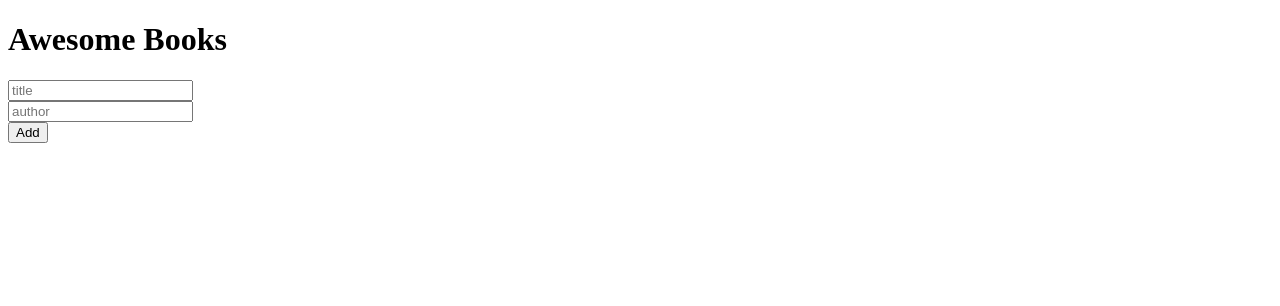
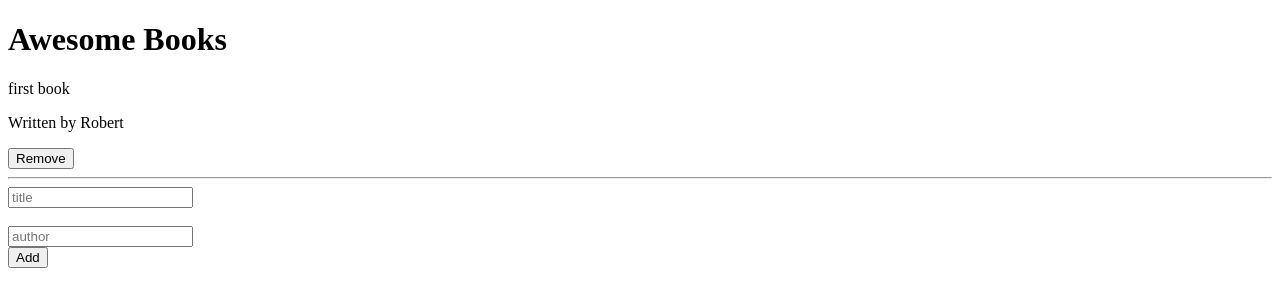
Before and after one commit to MariamOsman11/Awesome-Books, a website: page index.html in a window 1280 px wide. Drawn offline with Linux system fonts and the light colour scheme.

Commit message:
Added manipulations with js.

```diff
--- a/index.html
+++ b/index.html
@@ -16,9 +16,9 @@
          </div>
          <div>
             <form action="" id="form-action">
-               <input type="text" name="text" placeholder="title" id="title"><br>
-               <input type="text" name="text" placeholder="author" id="author"><br>
-               <button id="btn-add">Add</button>
+               <input type="text" name="text" placeholder="title" class="title"><br><br>
+               <input type="text" name="text" placeholder="author" class="author"><br>
+               <button id="btn-add" onclick="formData()">Add</button>
             </form>
          </div>
       </div>
--- a/js/index.js
+++ b/js/index.js
@@ -1,36 +1,28 @@
-// window.addEventListener('DOMContentLoaded', () => {
-//     const mainContainer = document.createElement('div');
-//     mainContainer.classList.add('added-books');
-//     const paragraphOne= document.createElement('p')
-//     paragraphOne.innerHTML = "first book";
-//     const paragraphTwo = document.createElement('p');
-//     paragraphTwo.innerHTML = "Written by Robert";
-//     const underline = document.createElement('hr');
-//     const buttonRemove = document.createElement('button');
-//     buttonRemove.innerHTML='Remove';
-//     mainContainer.appendChild(paragraphOne);
-//     mainContainer.appendChild(paragraphTwo);
-//     mainContainer.appendChild(buttonRemove);
-//     mainContainer.appendChild(underline);
-//     document.getElementById('bookList').appendChild(mainContainer);
-// });
+window.addEventListener('DOMContentLoaded', () => {
+    const mainContainer = document.createElement('div');
+    mainContainer.classList.add('added-books');
+    const paragraphOne= document.createElement('p')
+    paragraphOne.innerHTML = "first book";
+    const paragraphTwo = document.createElement('p');
+    paragraphTwo.innerHTML = "Written by Robert";
+    const underline = document.createElement('hr');
+    const buttonRemove = document.createElement('button');
+    buttonRemove.innerHTML='Remove';
+    mainContainer.appendChild(paragraphOne);
+    mainContainer.appendChild(paragraphTwo);
+    mainContainer.appendChild(buttonRemove);
+    mainContainer.appendChild(underline);
+    document.getElementById('bookList').appendChild(mainContainer);
 
-const title=document.querySelector('#title');
-const author=document.querySelector('#author');
-const formBtn=document.querySelector('#btn-add');
-const bookList=document.querySelector('#bookList');
- let arrayOfBooks=JSON.parse(localStorage.getItem('arrayOfBooks')) ||[];
+    function localStore(){
+        const dataStorage = JSON.parse(localStore.getItem('The Book List'));
 
+        if (localStorage.getItem("The Books List") == null) {
+            localStorage.setItem("The Books List", JSON.stringify([]));
+        }
 
-//function for the add
-function addBooks(){
+        localStorage.setItem('The Book List', JSON.stringify(dataStorage));
+    }
 
-}
-
-
-
-
-//display function
-
-
-//function for remove
+    localStore();
+});
```
